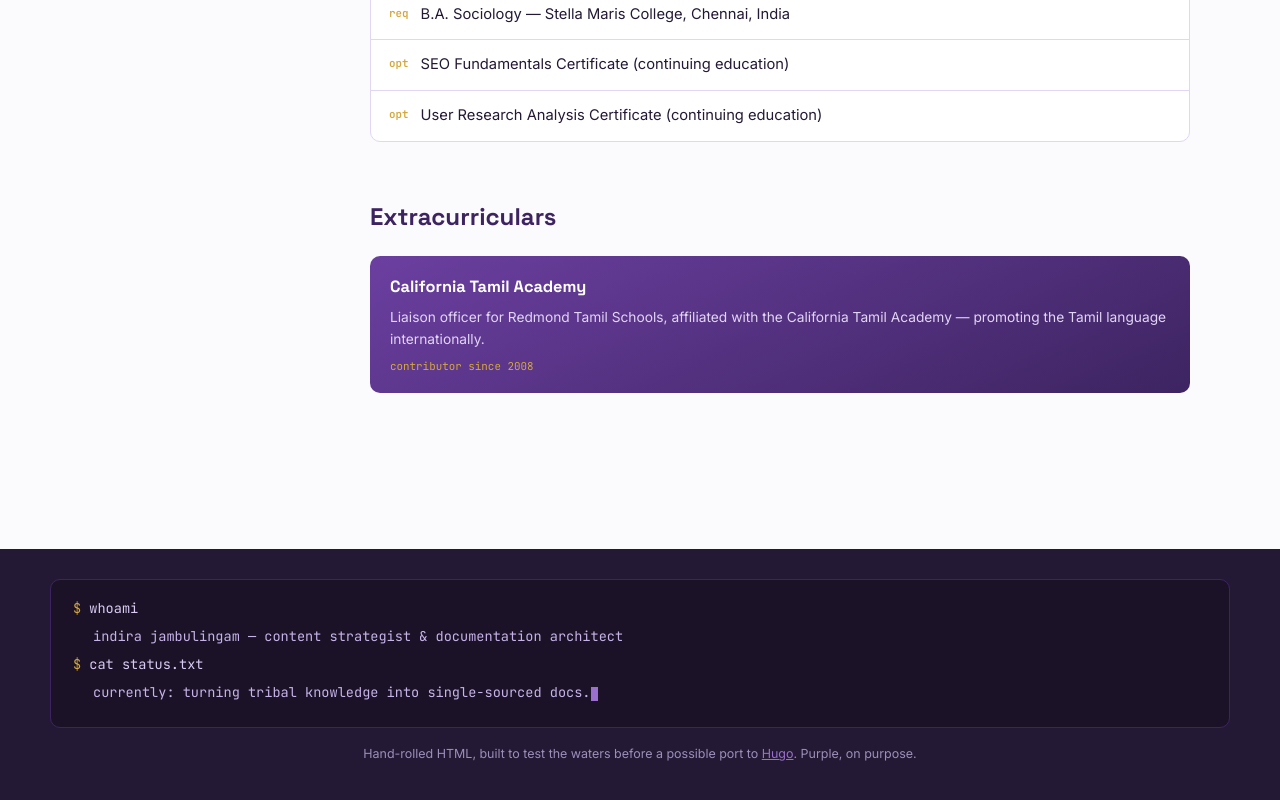
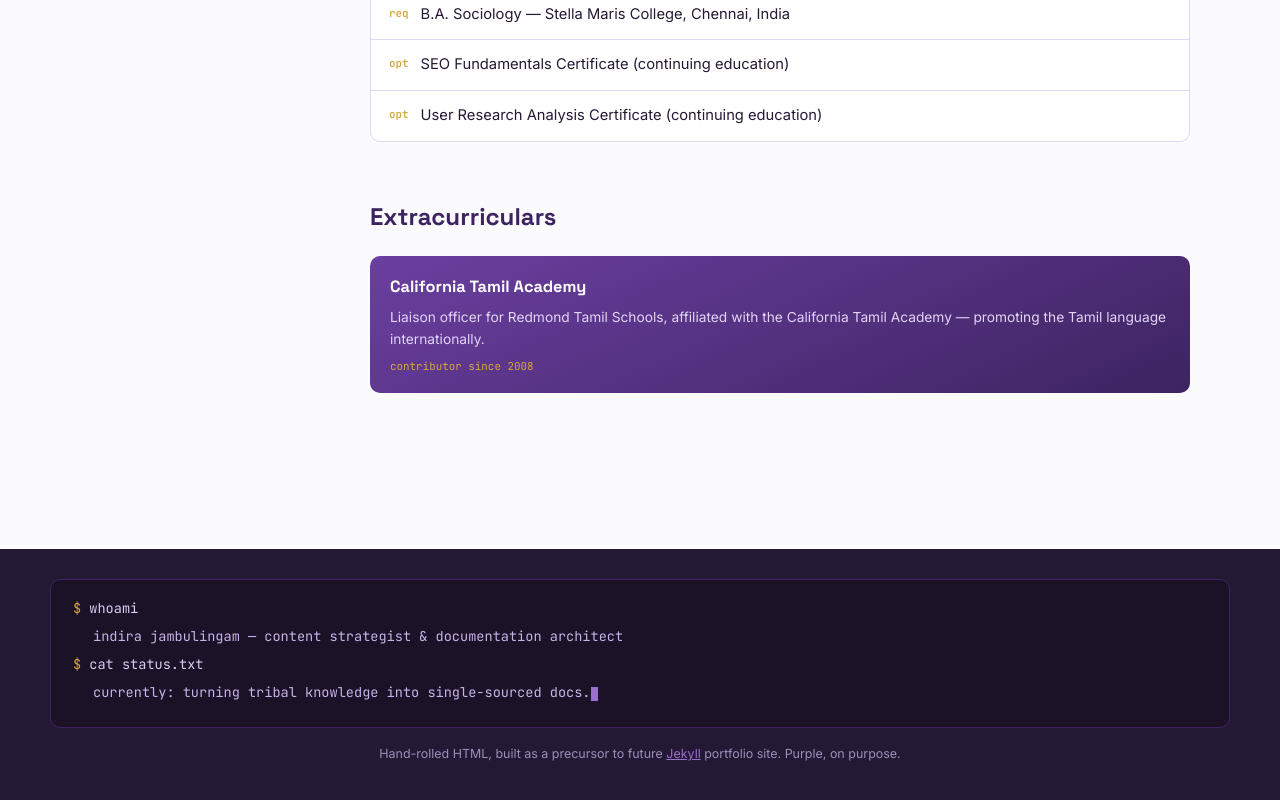
Before and after one commit to purplelitemij/resume2026, a plain HTML site: page index.html in a window 1280 px wide. Shown: the part 3620-4420 px from the top of the page. Drawn offline with Linux system fonts and the light colour scheme.

Commit message:
Update footer note to reference Jekyll instead of Hugo

```diff
--- a/index.html
+++ b/index.html
@@ -535,9 +535,11 @@
     <div class="line out">indira jambulingam — content strategist &amp; documentation architect</div>
     <div class="line"><span class="prompt">$</span> cat status.txt</div>
     <div class="line out">currently: turning tribal knowledge into single-sourced docs.<span class="cursor"></span></div>
-  </div>
-  <p class="footer-note">Hand-rolled HTML, built to test the waters before a possible port to <a href="#" title="Static site generator">Hugo</a>. Purple, on purpose.</p>
+<!--Add href here for Cooking blog site when ready -->  </div>
+  <p class="footer-note">Hand-rolled HTML, built as a precursor to future <a href="https://jekyllrb.com/" title="Static site generator">Jekyll</a> portfolio site. Purple, on purpose.</p>
 </footer>
+
+
 
 <script>
   // Count-up animation for hero stats, respecting reduced motion
```
